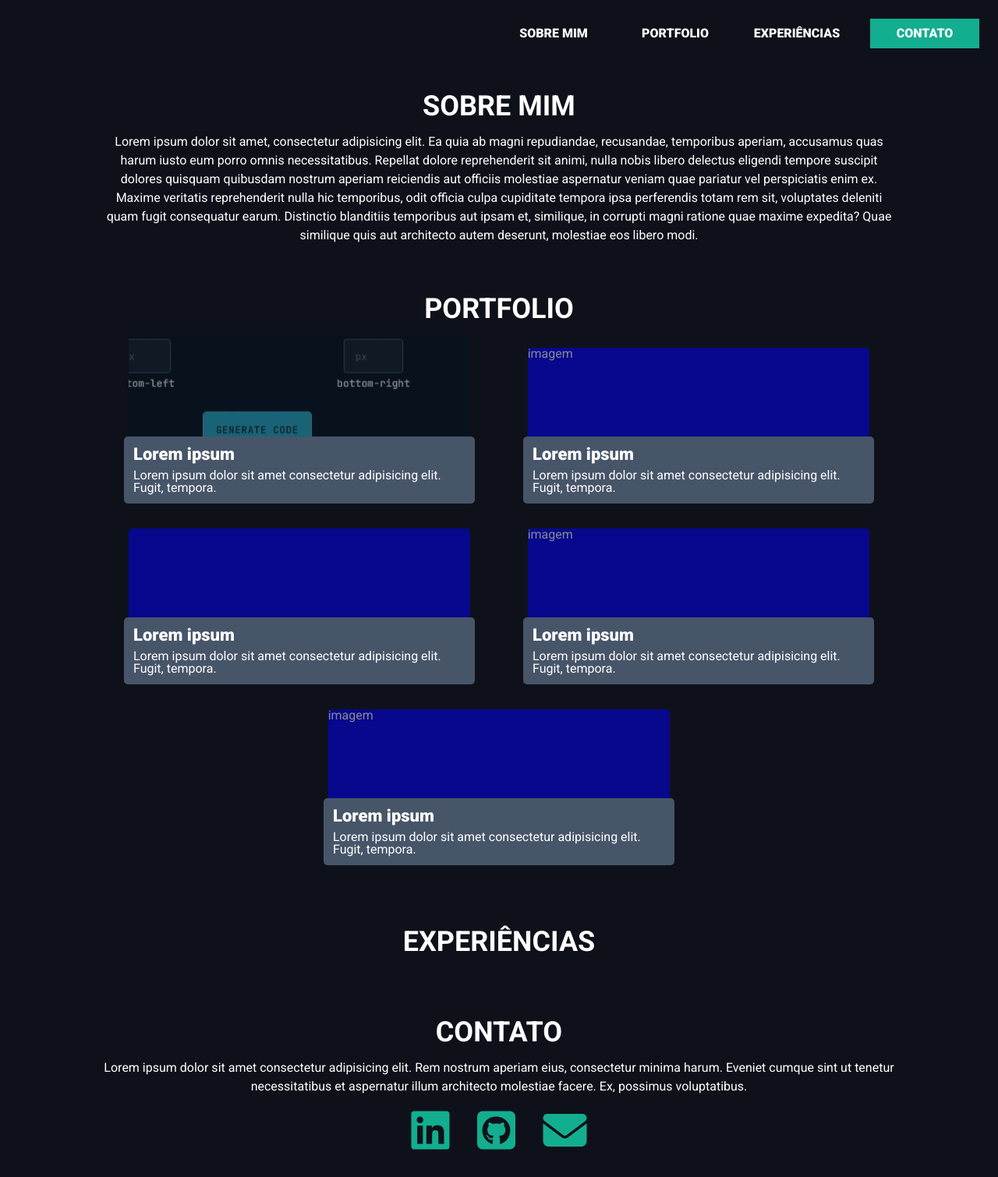
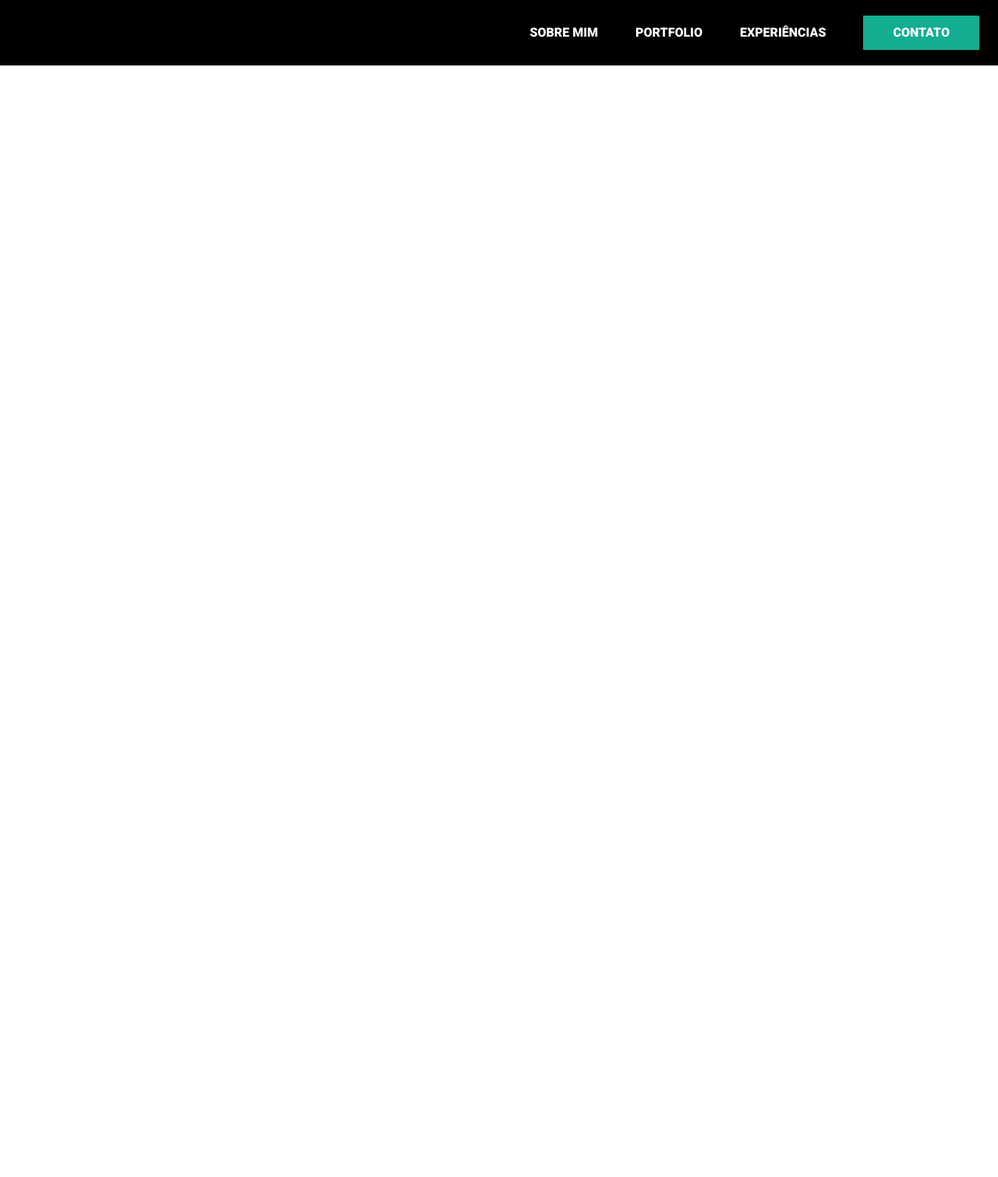
Before and after one commit to rpriolo/perfil, a plain HTML site: page index.html in a window 1280 px wide. Shown: the whole page at 78% size. After the commit the page ends 800 px from the top, so only its background shows below. Drawn offline with nearby package versions, Linux system fonts and the light colour scheme.

Commit message:
Reestruturação com Bootstrap

```diff
--- a/css/cabecalho.css
+++ /dev/null
@@ -1,56 +0,0 @@
-.cabecalho {
-    width: 100%;
-}
-
-.navbar {
-    font-weight: 900;
-    margin: 24px;
-    display: flex;
-    justify-content: end;
-}
-
-a {
-    display: inline-block;
-    /* border: 3px solid var(--light-color); */
-    margin: 0 8px;
-    width: 140px;
-    line-height: 38px;
-    text-decoration: none;
-    text-transform: uppercase;
-    text-align: center;
-    color: #FFFFFF;
-    font-size: 16px;
-    transition: 0.5s;
-}
-
-a.destaque {
-    background-color: var(--brand-color);
-    margin: 0 0 0 16px;
-    /* border: 3px solid var(--brand-color); */
-}
-
-a:hover, a.destaque:hover {
-    transition: 0.5s;
-    background-color: white;
-    color: var(--dark-color);
-}
-
-a.destaque:hover {
-    background-color: var(--highlight-color);
-    /* border: 3px solid var(--highlight-color); */
-}
-
-h1 {
-    color: #FFFFFF;
-    /* text-transform: lowercase; */
-    font-size: 82px;
-    font-weight: 900;
-    display: flex;
-    flex-direction: column;
-    letter-spacing: -6px;
-    margin: 12px;
-}
-
-span.sobrenome {
-    margin-left: 50px;
-}
--- a/css/common.css
+++ b/css/common.css
@@ -7,6 +7,10 @@ font-family: 'Roboto', sans-serif;
 font-family: 'Roboto Condensed', sans-serif;
 */
 
+body {
+    font-family: 'Roboto', sans-serif;
+}
+
 :root {
     --brand-color: #12AE8F;
     --dark-color: #0F111A;
@@ -14,54 +18,3 @@ font-family: 'Roboto Condensed', sans-serif;
     --light-color: #F1F5F9;
     --highlight-color: #38dfbd;
 }
-
-body {
-    font-family: 'Roboto', sans-serif;
-    font-size: 16px;
-    background-color: var(--dark-color);
-    color: white;
-    z-index: 1;
-}
-
-.container-principal {
-    width: 1024px;
-    margin: auto;
-}
-
-.container-secundario {
-    padding: 32px 0;
-}
-
-.titulo {
-    font-size: 36px;
-    font-weight: 700;
-    text-transform: uppercase;
-    text-align: center;
-    margin-bottom: 16px;
-}
-
-.conteudo {
-    text-align: center;
-    line-height: 24px;
-}
-
-
-
-
-/*
-.red {
-    background-color: red;
-}
-
-.blue {
-    background-color: blue;
-}
-
-.green {
-    background-color:green;
-}
-
-.purple {
-    background-color: purple;
-}
-*/
--- a/css/contato.css
+++ /dev/null
@@ -1,67 +0,0 @@
-.contato {
-    /* background-color: purple; */
-    margin: 32px auto;
-}
-
-.div-icones {
-    display: flex;
-    justify-content: space-between;
-    width: 225px;
-    /* background-color: red; */
-    margin: 16px auto 0;
-    text-align: center;
-}
-
-.icone {
-    color: var(--brand-color);
-    font-size: 56px;
-    transition: 0.5s;
-}
-
-.icone:hover {
-    color: var(--highlight-color);
-    font-size: 56px;
-    transition: 0.5s;
-    cursor: pointer;
-}
-
-/*
-.fa-brands.fa-linkedin {
-    color: var(--brand-color);
-    font-size: 56px;
-    transition: 0.5s;
-}
-
-.fa-brands.fa-linkedin:hover {
-    color: var(--highlight-color);
-    font-size: 56px;
-    transition: 0.5s;
-    cursor: pointer;
-}
-
-.fa-brands.fa-square-github {
-    color: var(--brand-color);
-    font-size: 56px;
-    transition: 0.5s;
-}
-
-.fa-brands.fa-square-github:hover {
-    color: var(--highlight-color);
-    font-size: 56px;
-    transition: 0.5s;
-    cursor: pointer;
-}
-
-.fa-solid.fa-envelope {
-    color: var(--brand-color);
-    font-size: 56px;
-    transition: 0.5s;
-}
-
-.fa-solid.fa-envelope:hover {
-    color: var(--highlight-color);
-    font-size: 56px;
-    transition: 0.5s;
-    cursor: pointer;
-}
-*/
--- /dev/null
+++ b/css/navbar.css
@@ -0,0 +1,22 @@
+.navbar {
+    background-color: black;
+    display: flex;
+    justify-content: end;
+}
+
+.navbar a {
+    text-transform: uppercase;
+    text-decoration: none;
+    font-weight: 900;
+    margin: 12px 24px;
+    color: white;
+}
+
+.navbar a:hover {
+
+}
+
+.navbar .destaque {
+    background-color: var(--brand-color);
+    padding: 10px 38px;
+}
--- a/css/portfolio.css
+++ /dev/null
@@ -1,54 +0,0 @@
-.div-cards {
-    display: flex;
-    flex-wrap: wrap;
-    justify-content: space-around;
-}
-
-.card {
-    display: flex;
-    flex-direction: column-reverse;
-    width: 450px;
-    height: 200px;
-    /* background-color: red; */
-    margin: 16px;
-}
-
-.imagem-card {
-    background-color: blue;
-    height: 65%;
-    width: 97.5%;
-    margin: auto;
-    opacity: 0.5;
-    border-radius: 5px 5px 0 0;
-}
-
-.border-radius-previewer {
-    object-fit: none;
-    object-position: 54% 61.5%;
-}
-
-/*
-.imagem-card img {
-    width: 100%;
-    height: auto;
-    position: relative;
-    bottom: 150px;
-}
-*/
-
-.conteudo-card {
-    background-color: var(--mid-color);
-    height: 35%;
-    padding: 12px;
-    opacity: initial;
-    border-radius: 5px;
-}
-
-.titulo-card {
-    font-size: 22px;
-    font-weight: 900;
-    margin-bottom: 8px;
-}
-
-.descricao-card {
-}
--- a/css/reset.css
+++ /dev/null
@@ -1,48 +0,0 @@
-/* http://meyerweb.com/eric/tools/css/reset/
-   v2.0 | 20110126
-   License: none (public domain)
-*/
-
-html, body, div, span, applet, object, iframe,
-h1, h2, h3, h4, h5, h6, p, blockquote, pre,
-a, abbr, acronym, address, big, cite, code,
-del, dfn, em, img, ins, kbd, q, s, samp,
-small, strike, strong, sub, sup, tt, var,
-b, u, i, center,
-dl, dt, dd, ol, ul, li,
-fieldset, form, label, legend,
-table, caption, tbody, tfoot, thead, tr, th, td,
-article, aside, canvas, details, embed,
-figure, figcaption, footer, header, hgroup,
-menu, nav, output, ruby, section, summary,
-time, mark, audio, video {
-	margin: 0;
-	padding: 0;
-	border: 0;
-	font-size: 100%;
-	font: inherit;
-	vertical-align: baseline;
-}
-/* HTML5 display-role reset for older browsers */
-article, aside, details, figcaption, figure,
-footer, header, hgroup, menu, nav, section {
-	display: block;
-}
-body {
-	line-height: 1;
-}
-ol, ul {
-	list-style: none;
-}
-blockquote, q {
-	quotes: none;
-}
-blockquote:before, blockquote:after,
-q:before, q:after {
-	content: '';
-	content: none;
-}
-table {
-	border-collapse: collapse;
-	border-spacing: 0;
-}
--- a/index.html
+++ b/index.html
@@ -1,23 +1,23 @@
-<!DOCTYPE html>
+<!doctype html>
 <html lang="pt-br">
 <head>
-    <meta charset="UTF-8">
-    <meta http-equiv="X-UA-Compatible" content="IE=edge">
-    <meta name="viewport" content="width=device-width, initial-scale=1.0">
-    <link rel="stylesheet" href="./css/reset.css">
+    <meta charset="utf-8">
+    <meta name="viewport" content="width=device-width, initial-scale=1">
+    <!-- BOOTSTRAP -->
+    <link href="https://cdn.jsdelivr.net/npm/bootstrap@5.2.0/dist/css/bootstrap.min.css" rel="stylesheet"
+    integrity="sha384-gH2yIJqKdNHPEq0n4Mqa/HGKIhSkIHeL5AyhkYV8i59U5AR6csBvApHHNl/vI1Bx" crossorigin="anonymous">
+    <!-- ARQUIVOS CSS -->
     <link rel="stylesheet" href="./css/common.css">
-    <link rel="stylesheet" href="./css/cabecalho.css">
-    <link rel="stylesheet" href="./css/sobre-mim.css">
-    <link rel="stylesheet" href="./css/portfolio.css">
-    <link rel="stylesheet" href="./css/experiencias.css">
-    <link rel="stylesheet" href="./css/contato.css">
-    <script src="https://kit.fontawesome.com/e2f9e54a88.js" crossorigin="anonymous"></script>
+    <link rel="stylesheet" href="./css/navbar.css">
+
+
     <title>Renato Priolo // Perfil</title>
 </head>
+
 <body>
 
-    <header class="cabecalho">
-        <nav class="navbar">
+    <header>
+        <nav class="container-fluid navbar">
             <a href="#">Sobre mim</a>
             <a href="#">Portfolio</a>
             <a href="#">Experiências</a>
@@ -25,92 +25,13 @@
         </nav>
     </header>
 
-    <!-- <h1>
-        <span class="nome">Renato</span>
-        <span class="sobrenome">Priolo</span>
-    </h1> -->
 
-    <main class="container-principal">
-        <section class="container-secundario red">
-            <h2 class="titulo">Sobre mim</h2>
-            <p class="conteudo">Lorem ipsum dolor sit amet, consectetur adipisicing elit. Ea quia ab magni repudiandae, recusandae, temporibus aperiam, accusamus quas harum iusto eum porro omnis necessitatibus. Repellat dolore reprehenderit sit animi, nulla nobis libero delectus eligendi tempore suscipit dolores quisquam quibusdam nostrum aperiam reiciendis aut officiis molestiae aspernatur veniam quae pariatur vel perspiciatis enim ex. Maxime veritatis reprehenderit nulla hic temporibus, odit officia culpa cupiditate tempora ipsa perferendis totam rem sit, voluptates deleniti quam fugit consequatur earum. Distinctio blanditiis temporibus aut ipsam et, similique, in corrupti magni ratione quae maxime expedita? Quae similique quis aut architecto autem deserunt, molestiae eos libero modi.</p>
-        </section>
 
-        <section class="container-secundario blue">
-            <h2 class="titulo">Portfolio</h2>
 
-            <div class="div-cards">
-                <div class="card">
-                    <div class="conteudo-card">
-                        <h3 class="titulo-card">Lorem ipsum</h3>
-                        <p class="descricao-card">Lorem ipsum dolor sit amet consectetur adipisicing elit. Fugit, tempora.</p>
-                    </div>
-                    <img class="imagem-card border-radius-previewer" src="./img/border-radius-previewer.jpeg"></img>
-                </div>
+    <!-- BOOTSTRAP -->
+    <script src="https://cdn.jsdelivr.net/npm/bootstrap@5.2.0/dist/js/bootstrap.bundle.min.js"
+        integrity="sha384-A3rJD856KowSb7dwlZdYEkO39Gagi7vIsF0jrRAoQmDKKtQBHUuLZ9AsSv4jD4Xa" crossorigin="anonymous">
+    </script>
+</body>
 
-                <div class="card">
-                    <div class="conteudo-card">
-                        <h3 class="titulo-card">Lorem ipsum</h3>
-                        <p class="descricao-card">Lorem ipsum dolor sit amet consectetur adipisicing elit. Fugit, tempora.</p>
-                    </div>
-                    <div class="imagem-card">imagem</div>
-                </div>
-
-                <div class="card">
-                    <div class="conteudo-card">
-                        <h3 class="titulo-card">Lorem ipsum</h3>
-                        <p class="descricao-card">Lorem ipsum dolor sit amet consectetur adipisicing elit. Fugit, tempora.</p>
-                    </div>
-                    <div class="imagem-card"></div>
-                </div>
-
-                <div class="card">
-                    <div class="conteudo-card">
-                        <h3 class="titulo-card">Lorem ipsum</h3>
-                        <p class="descricao-card">Lorem ipsum dolor sit amet consectetur adipisicing elit. Fugit, tempora.</p>
-                    </div>
-                    <div class="imagem-card">imagem</div>
-                </div>
-
-                <div class="card">
-                    <div class="conteudo-card">
-                        <h3 class="titulo-card">Lorem ipsum</h3>
-                        <p class="descricao-card">Lorem ipsum dolor sit amet consectetur adipisicing elit. Fugit, tempora.</p>
-                    </div>
-                    <div class="imagem-card">imagem</div>
-                </div>
-
-            </div>
-
-            <!-- PREENCHER COM CARDS DE PROJETOS DO PORTFOLIO -->
-
-        </section>
-
-        <section class="container-secundario green">
-            <h2 class="titulo">Experiências</h2>
-
-            <!-- LINHA DO TEMPO DE EXPERIÊNCIAS DE ESTUDO/PROJETOS EM TI -->
-
-        </section>
-
-        <section class="container-secundario purple">
-            <h2 class="titulo">Contato</h2>
-
-            <p class="conteudo">
-                Lorem ipsum dolor sit amet consectetur adipisicing elit. Rem nostrum aperiam eius, consectetur minima harum. Eveniet cumque sint ut tenetur necessitatibus et aspernatur illum architecto molestiae facere. Ex, possimus voluptatibus.
-            </p>
-
-            <div class="div-icones">
-                <i class="fa-brands fa-linkedin icone"></i>
-                <i class="fa-brands fa-square-github icone"></i>
-                <i class="fa-solid fa-envelope icone"></i>
-            </div>
-
-            <!-- INSERIR BOTÕES DAS REDES SOCIAIS: LINKEDIN / GITHUB -->
-
-        </section>
-    </main>
-
-    <script src="./js/perfil.js"></script>
-</body>
 </html>
```
Also changed, not shown: css/experiencias.css (added), css/sobre-mim.css (added), js/perfil.js (deleted).
